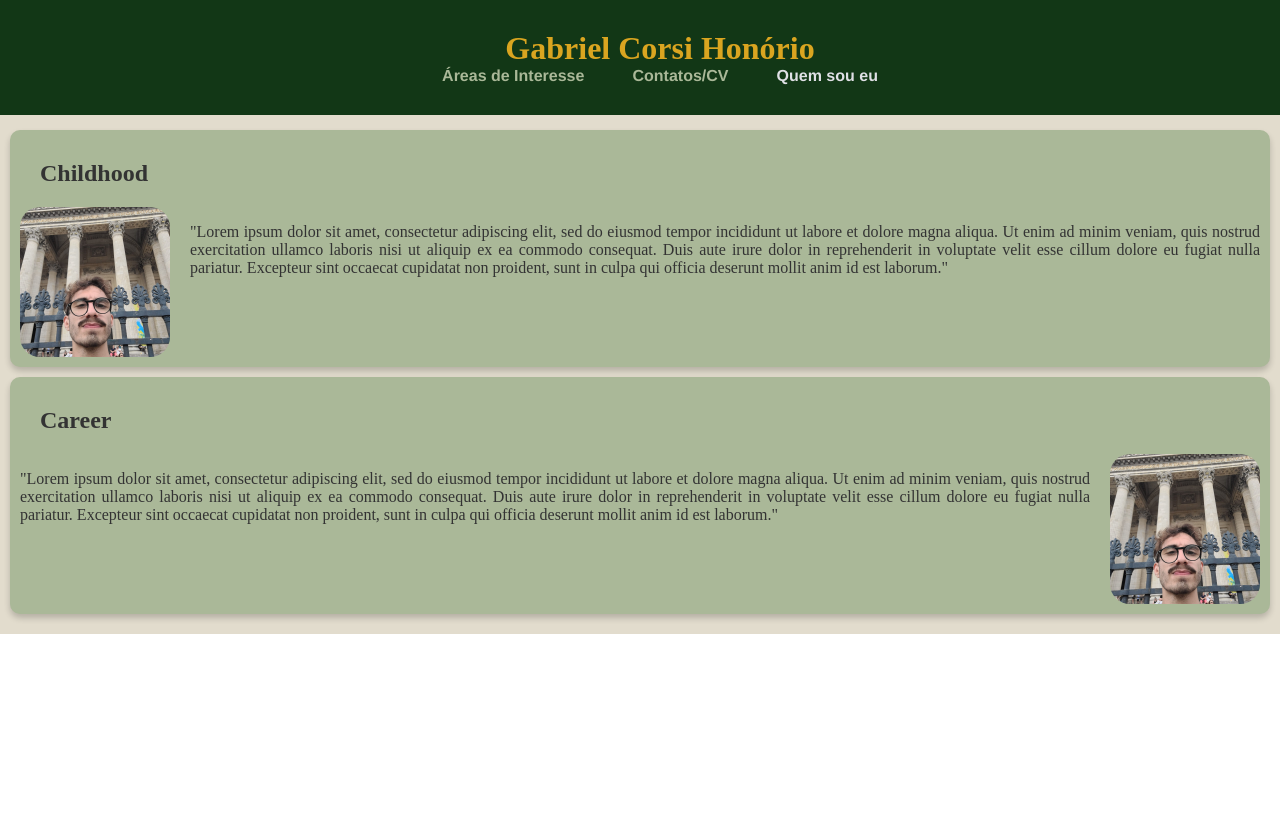
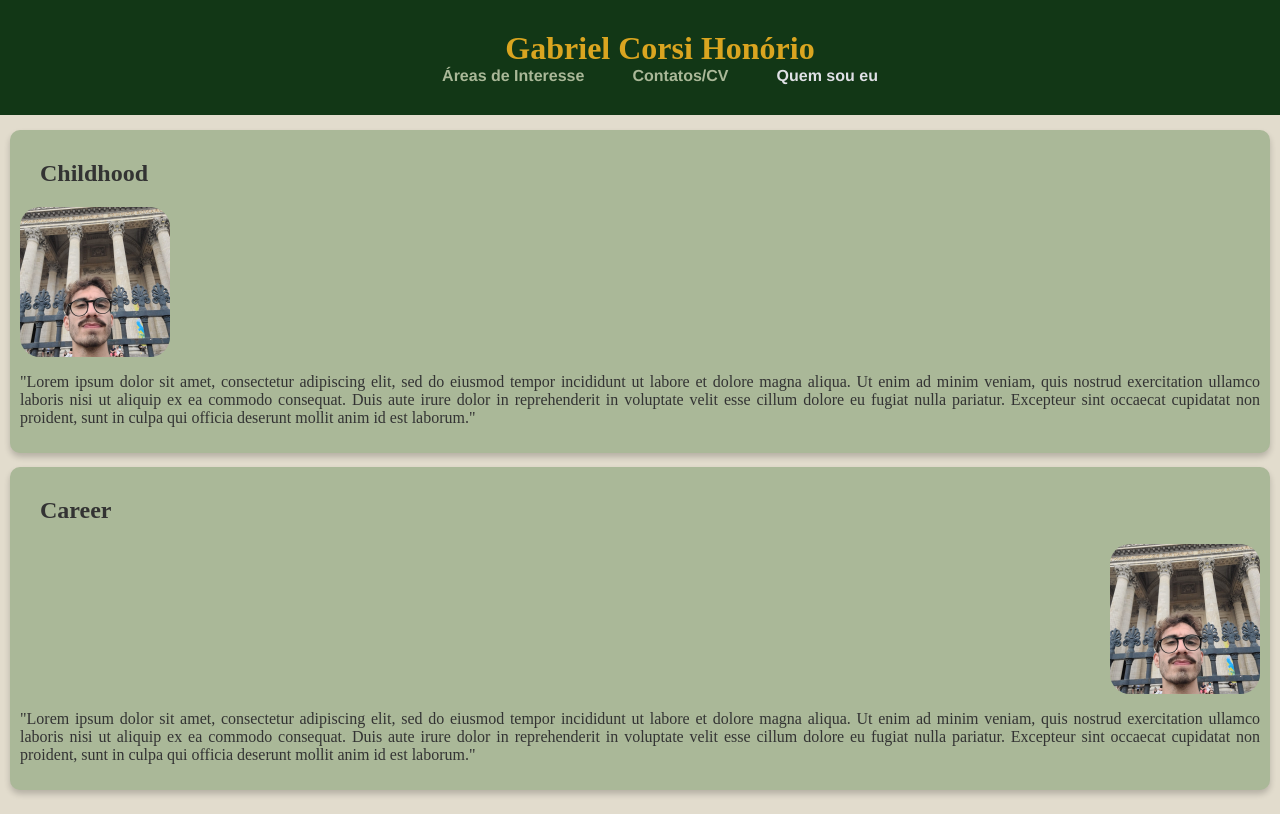
Before and after one commit to GabrielCorsiHonorio/EPC_IA_VAR_JO, a Next.js app: page /QuemSouEu in a window 1280 px wide. Built offline with nearby package versions, Linux system fonts and the light colour scheme; a web font is replaced by a local one.

Commit message:
Correção do espaço embaixo da página

```diff
--- a/styles/QSM.module.css
+++ b/styles/QSM.module.css
@@ -9,10 +9,13 @@
     left: 0;
     margin: 0;
     padding: 0;
+    /* height: 100vh; */
+    /* width: 100vw; */
+    overflow: hidden;
   }
 
   .header {
-    display: flex;
+    display: inline-flex;
     position: fixed;
     width: 100%;
     flex-direction: column;
@@ -96,24 +99,29 @@
     display: flex;
     background-color: #e2dccd;
     color: #333;
-    height: 100%;
+    /* height: 100vh; */
     padding-top: 120px;
+    overflow: hidden;
   }
 
 .mainContent{
     display: block;
     margin: 10px;
+
 }
 
 .section{
+  display: inline-block;
     padding: 10px;
     border-radius: 10px;
     background-color: #aab898;
     margin-bottom: 10px;
     box-shadow: 0 4px 6px rgba(0, 0, 0, 0.2);
+    overflow: hidden;
 }
 
 .sectionTitle{
+  /* display: flex; */
     text-align: left;
     padding-left: 20px;
 }
@@ -122,7 +130,8 @@
   display: flex;
   flex-wrap: wrap;
   align-items: flex-start;
-  gap: 20px;
+  gap: 20 px;
+
 }
 
 .reverse {
@@ -131,6 +140,7 @@
 
 .circle_container {
   flex-shrink: 0;
+  display: flex;
   width: 150px;
   height: 150px;
   border-radius: 20px;
@@ -146,11 +156,10 @@
 
 
 .sectionText{
-  flex: 1;
+  /* flex-grow: 1; */
   text-align: justify;
+
 }
-
-
 
 @media (max-width: 975px) {
   .navContainer {
@@ -202,9 +211,9 @@
     .sectionText{
       flex: 1 1 auto;
     }
-    .navContainer {
+    /* .navContainer {
       overflow-x: scroll;
-    }
+    } */
 
   }
 
```
